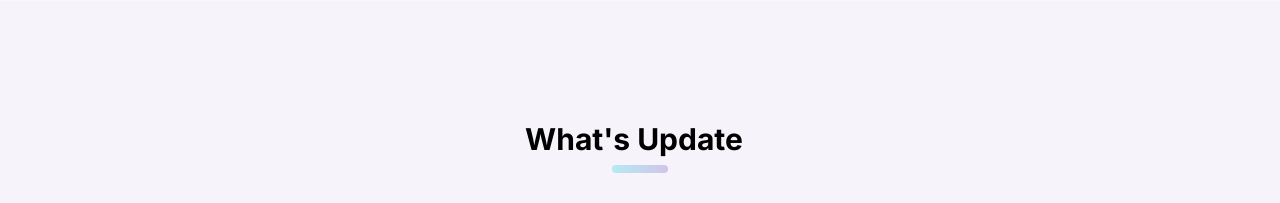
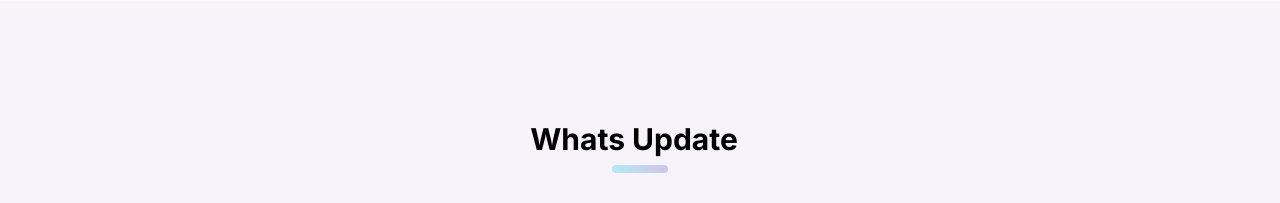
Before and after one commit to shawonetc42/Social-Landing-Page, a Next.js app: page / in a window 1280 px wide. Shown: the part 5145-5348 px from the top of the page. Built offline with nearby package versions, Linux system fonts and the light colour scheme.

Commit message:
Update Update.jsx

```diff
--- a/app/Components/Update/Update.jsx
+++ b/app/Components/Update/Update.jsx
@@ -22,7 +22,7 @@ const Update = () => {
             {/* title */}
             <div className="pt-10">
               <div className="flex flex-col justify-center items-center text-center mt-20 gap-2">
-                <h2 className="font-bold text-3xl mr-3">What's Update</h2>
+                <h2 className="font-bold text-3xl mr-3">Whats Update</h2>
                 <div className="w-14 h-2 rounded-lg bg-gradient-to-r from-[#B2EBF2] to-[#D1C4E9]"></div>
                 <p className="text-sm text-black my-5">
                   Vestibulum sit amet tortor sit amet libero lobortis semper at
```
